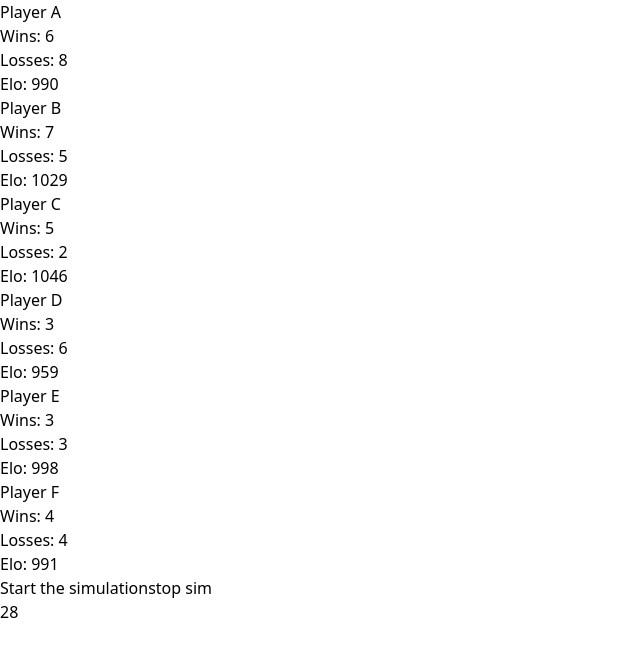
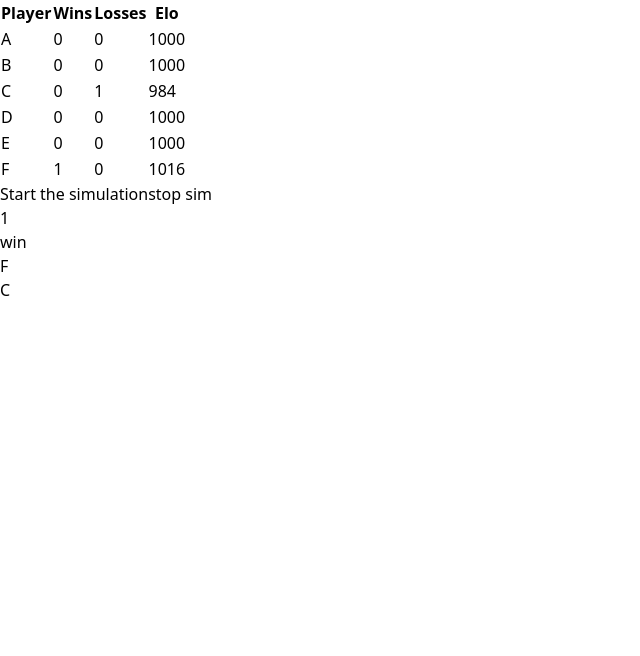
Before and after one commit to Ethan721au/training, a Next.js app: page / in a window 1280 px wide. Both pictures are taken after a click on the button "Start the simulation". Shown: the top 656 px of the page, without its empty margins (0-640 px from the left). Built offline with nearby package versions, Linux system fonts and the light colour scheme.

Commit message:
wizanitix

```diff
--- a/src/components/Wizanitix/Wizanitix.tsx
+++ b/src/components/Wizanitix/Wizanitix.tsx
@@ -2,13 +2,17 @@
 
 import React, { useRef, useState } from "react";
 import resultSelector from "./resultSelector";
-import { outcomes, defaultPlayers } from "./constants";
+import { defaultPlayers, maxRecentMatches } from "./constants";
 import { determineEloScore } from "./lib";
+import styles from "./wizanitix.module.css";
+// import { updateDB } from "./dbService";
 
 export default function Wizanitix() {
   const [players, setPlayers] = useState(defaultPlayers);
   const intervalID = useRef();
   const gamePlayed = useRef(0);
+  const [recentMatches, setRecentMatches] = useState([]);
+  console.log(recentMatches, "recentMatches");
 
   const determineOpponents = () => {
     const firstOpponent = players[Math.floor(Math.random() * players.length)];
@@ -26,7 +30,7 @@ export default function Wizanitix() {
     gamePlayed.current += 1;
     const opponents = determineOpponents();
     console.log("opponents", opponents);
-    const outcome = resultSelector(outcomes, opponents);
+    const outcome = resultSelector(opponents);
     console.log("outcome", outcome);
 
     setPlayers((prevPlayers) => {
@@ -57,30 +61,67 @@ export default function Wizanitix() {
               }
             : player
       );
+      console.log("updatedPlayers", updatedPlayers);
+
       return updatedPlayers;
+    });
+
+    setRecentMatches((prev) => {
+      const newEntry = {
+        outcome: outcome,
+        opponents: opponents,
+        // eloExchange: opponents[0].elo - {()=>{return 1}},
+      };
+      const uppdatedData =
+        prev.length < maxRecentMatches
+          ? [...prev, newEntry]
+          : [...prev.slice(1), newEntry];
+      console.log("uppdatedData", uppdatedData);
+      return uppdatedData;
     });
   };
 
   const startSimulation = () => {
-    // updateElo();
-    intervalID.current = setInterval(() => {
-      updateElo();
-    }, 100);
-    setTimeout(() => {
-      clearInterval(intervalID.current);
-    }, 500000);
+    updateElo();
+    // intervalID.current = setInterval(() => {
+    //   updateElo();
+    // }, 100);
+    // setTimeout(() => {
+    //   clearInterval(intervalID.current);
+    // }, 500000);
   };
 
   return (
     <>
-      {players.map((player) => (
+      <table>
+        <thead>
+          <tr>
+            <th>Player</th>
+            <th>Wins</th>
+            <th>Losses</th>
+            <th>Elo</th>
+          </tr>
+        </thead>
+        <tbody>
+          {players.map((player) => (
+            <tr key={player.id}>
+              <td>{player.name}</td>
+              <td>{player.wins}</td>
+              <td>{player.losses}</td>
+              <td>{player.elo.toFixed(0)}</td>
+            </tr>
+          ))}
+        </tbody>
+      </table>
+
+      {/* {players.map((player) => (
         <div key={player.id}>
           <p>{`Player ${player.name}`}</p>
           <p>{`Wins: ${player.wins}`}</p>
           <p>{`Losses: ${player.losses}`}</p>
           <p>{`Elo: ${player.elo.toFixed(0)}`}</p>
         </div>
-      ))}
+      ))} */}
 
       <button
         onClick={() => {
@@ -97,6 +138,15 @@ export default function Wizanitix() {
         stop sim
       </button>
       <div>{gamePlayed.current}</div>
+      <div>
+        {recentMatches.map((match, index) => (
+          <>
+            <div key={index}>{match.outcome}</div>
+            <div>{match.opponents[0].name}</div>
+            <div>{match.opponents[1].name}</div>
+          </>
+        ))}
+      </div>
     </>
   );
 }
--- a/src/components/Wizanitix/constants.ts
+++ b/src/components/Wizanitix/constants.ts
@@ -1,6 +1,6 @@
 export const startingElo = 1000;
 
-export const outcomes = ["win", "loss"];
+export const maxRecentMatches = 14;
 
 export const defaultPlayers = [
   {
@@ -48,3 +48,10 @@ export const defaultPlayers = [
 ];
 
 export const k = 32;
+
+export const eloForumla = (elo: number, opponentElo: number) => {
+  const formula =
+    Math.pow(10, elo / 400) /
+    (Math.pow(10, elo / 400) + Math.pow(10, opponentElo / 400));
+  return formula;
+};
--- /dev/null
+++ b/src/components/Wizanitix/dbService.ts
@@ -0,0 +1,3 @@
+// export const updateDB = (data: any) => {
+//   console.log(data);
+// };
--- a/src/components/Wizanitix/lib.ts
+++ b/src/components/Wizanitix/lib.ts
@@ -1,4 +1,4 @@
-import { k } from "./constants";
+import { eloForumla, k } from "./constants";
 
 export const determineEloScore = (
   elo: number,
@@ -6,13 +6,6 @@ export const determineEloScore = (
   result: string
 ) => {
   const actualScore = result === "win" ? 1 : 0;
-  console.log("determineEloScore");
-  console.log(elo, opponentElo, actualScore);
 
-  return (
-    k *
-    (actualScore -
-      Math.pow(10, elo / 400) /
-        (Math.pow(10, elo / 400) + Math.pow(10, opponentElo / 400)))
-  );
+  return k * (actualScore - eloForumla(elo, opponentElo));
 };
--- a/src/components/Wizanitix/resultSelector.ts
+++ b/src/components/Wizanitix/resultSelector.ts
@@ -1,6 +1,15 @@
-export default function resultSelector(results: string[], opponents: object[]) {
-  const winProbability =
-    opponents[0].elo / (opponents[0].elo + opponents[1].elo);
+import { eloForumla } from "./constants";
+
+interface Player {
+  id: number;
+  name: string;
+  elo: number;
+  wins: number;
+  losses: number;
+}
+
+export default function resultSelector(opponents: Player[]) {
+  const winProbability = eloForumla(opponents[0].elo, opponents[1].elo);
 
   const outcome = Math.random() < winProbability ? "win" : "loss";
 
--- /dev/null
+++ b/src/components/Wizanitix/wizanitix.module.css
@@ -0,0 +1,4 @@
+.table tr {
+  display: flex;
+  gap: 10px;
+}
```
